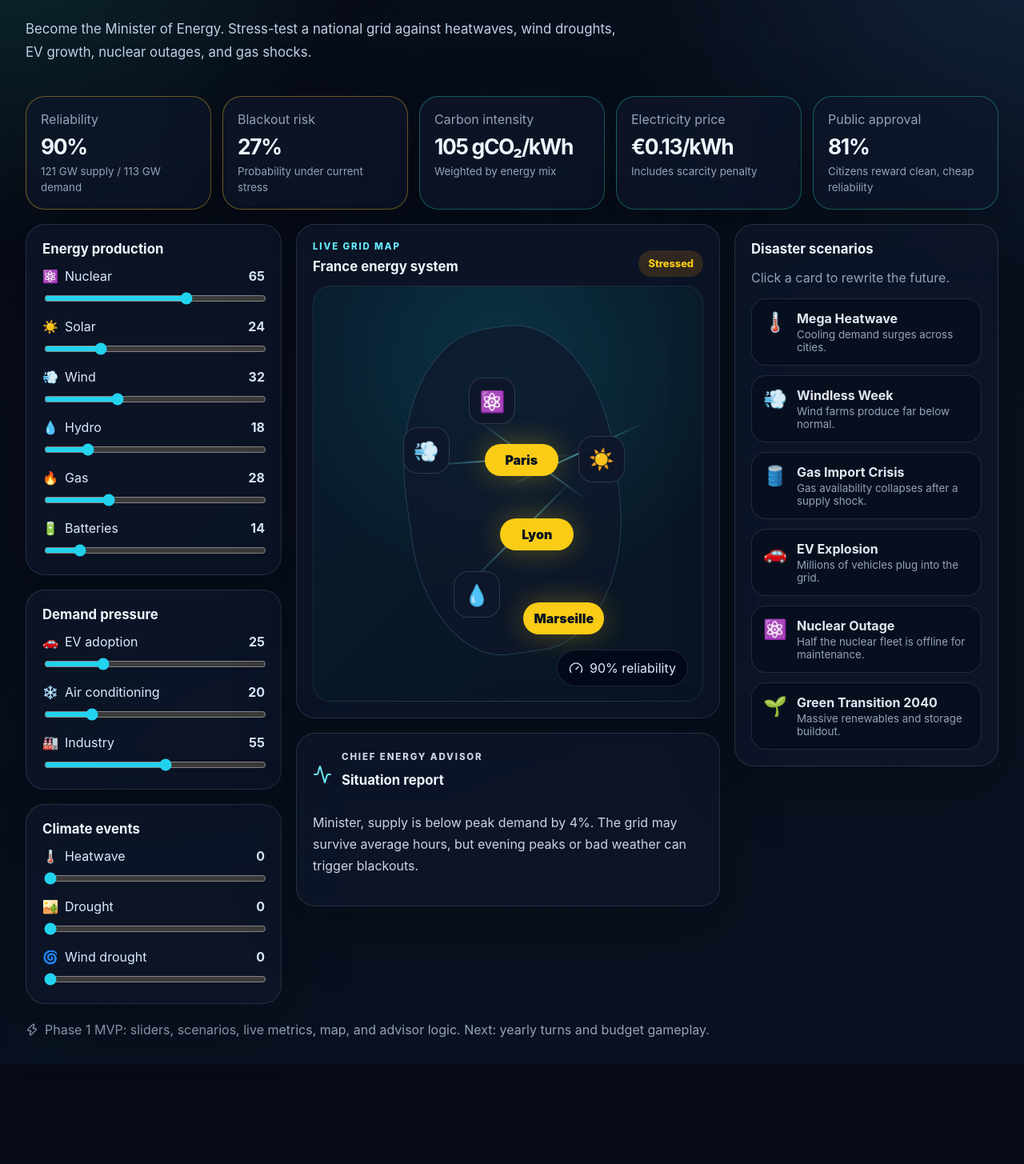
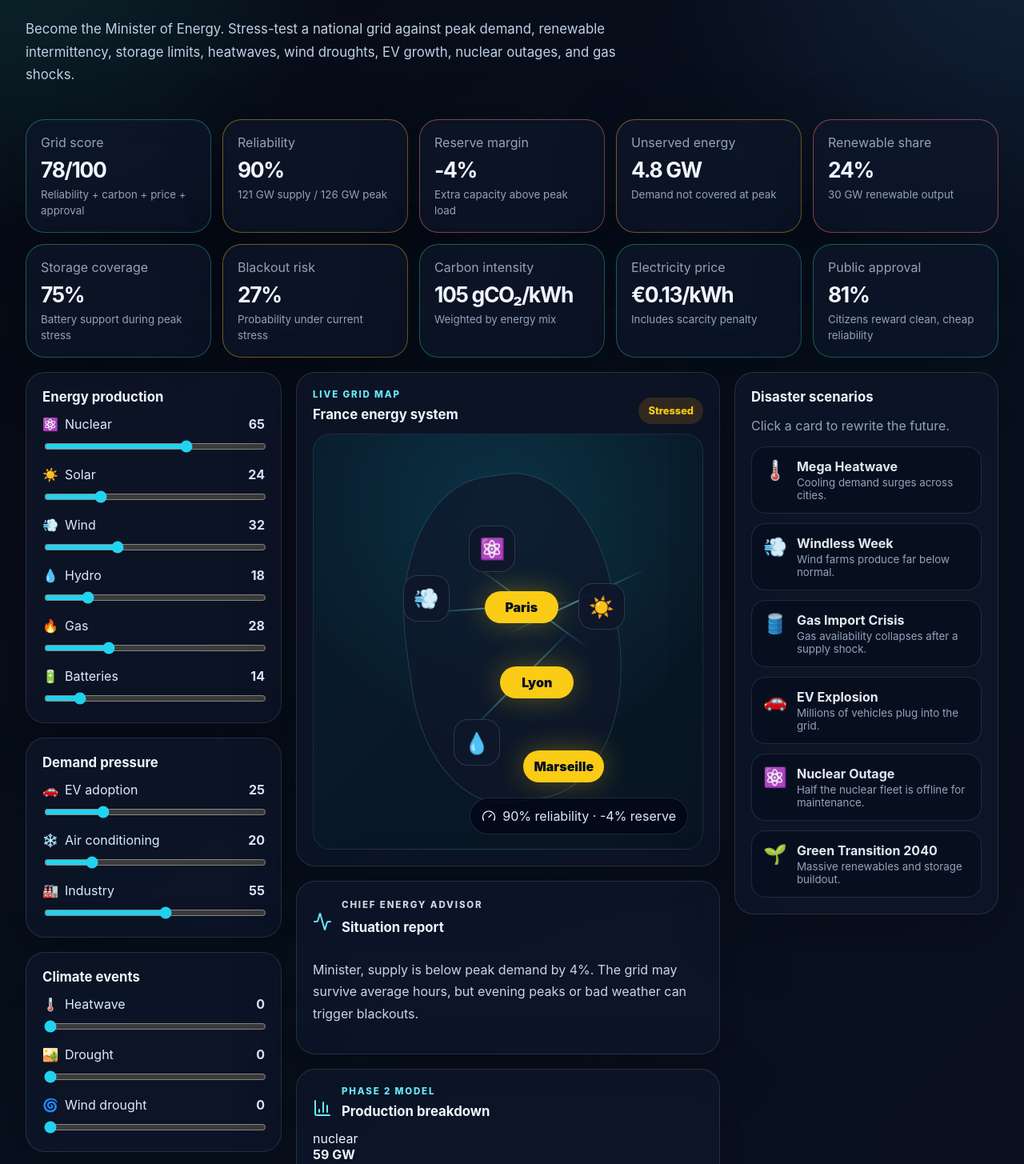
Before and after one commit to Myoxsis/Watt-If, a React (Vite) app: page / in a window 1280 px wide. Shown: the part 135-1590 px from the top of the page at 80% size. Before the commit the page ends 1466 px from the top, so only its background shows below. Built offline with nearby package versions, Linux system fonts and the light colour scheme.

Commit message:
Expose Phase 2 metrics in UI

```diff
--- a/src/App.tsx
+++ b/src/App.tsx
@@ -1,7 +1,7 @@
 import { useMemo, useState } from 'react';
-import { Activity, BatteryCharging, Factory, Flame, Gauge, RotateCcw, Zap } from 'lucide-react';
+import { Activity, BarChart3, Gauge, RotateCcw, Zap } from 'lucide-react';
 import { scenarios } from './data/scenarios';
-import { buildAdvisorMessage, initialState, simulate, type EnergyState } from './lib/simulator';
+import { buildAdvisorMessage, initialState, simulate, type EnergyState, type Metrics } from './lib/simulator';
 
 const productionControls: Array<{ key: keyof EnergyState; label: string; icon: string }> = [
   { key: 'nuclear', label: 'Nuclear', icon: '⚛️' },
@@ -23,6 +23,11 @@ const eventControls: Array<{ key: keyof EnergyState; label: string; icon: string
   { key: 'drought', label: 'Drought', icon: '🏜️' },
   { key: 'windDrought', label: 'Wind drought', icon: '🌀' },
 ];
+
+function tone(value: number, good: number, warn: number, direction: 'higher' | 'lower' = 'higher') {
+  if (direction === 'higher') return value >= good ? 'good' : value >= warn ? 'warn' : 'bad';
+  return value <= good ? 'good' : value <= warn ? 'warn' : 'bad';
+}
 
 function SliderGroup({
   title,
@@ -70,8 +75,8 @@ function MetricCard({ label, value, detail, tone }: { label: string; value: stri
   );
 }
 
-function GridMap({ status, reliability }: { status: string; reliability: number }) {
-  const cityClass = status === 'Stable' ? 'city stable' : status === 'Stressed' ? 'city stressed' : 'city danger';
+function GridMap({ metrics }: { metrics: Metrics }) {
+  const cityClass = metrics.status === 'Stable' ? 'city stable' : metrics.status === 'Stressed' ? 'city stressed' : 'city danger';
 
   return (
     <section className="map-card">
@@ -80,7 +85,7 @@ function GridMap({ status, reliability }: { status: string; reliability: number
           <p className="eyebrow">Live grid map</p>
           <h2>France energy system</h2>
         </div>
-        <span className={`status-pill ${status === 'Stable' ? 'good' : status === 'Stressed' ? 'warn' : 'bad'}`}>{status}</span>
+        <span className={`status-pill ${metrics.status === 'Stable' ? 'good' : metrics.status === 'Stressed' ? 'warn' : 'bad'}`}>{metrics.status}</span>
       </div>
 
       <div className="grid-map" aria-label="Stylized country grid map">
@@ -97,8 +102,36 @@ function GridMap({ status, reliability }: { status: string; reliability: number
         <div className={`${cityClass} marseille`}>Marseille</div>
         <div className="map-score">
           <Gauge size={18} />
-          {reliability}% reliability
+          {metrics.reliability}% reliability · {metrics.reserveMargin}% reserve
         </div>
+      </div>
+    </section>
+  );
+}
+
+function Breakdown({ metrics }: { metrics: Metrics }) {
+  const entries = Object.entries(metrics.production) as Array<[keyof Metrics['production'], number]>;
+  const max = Math.max(...entries.map(([, value]) => value), 1);
+
+  return (
+    <section className="panel breakdown">
+      <div className="advisor-title">
+        <BarChart3 />
+        <div>
+          <p className="eyebrow">Phase 2 model</p>
+          <h2>Production breakdown</h2>
+        </div>
+      </div>
+      <div className="bars">
+        {entries.map(([name, value]) => (
+          <div className="bar-row" key={name}>
+            <span>{name}</span>
+            <div className="bar-track">
+              <div className="bar-fill" style={{ width: `${Math.max(5, (value / max) * 100)}%` }} />
+            </div>
+            <strong>{value} GW</strong>
+          </div>
+        ))}
       </div>
     </section>
   );
@@ -120,8 +153,8 @@ export default function App() {
           <p className="eyebrow">Hackathon energy simulator</p>
           <h1>Watt-If?</h1>
           <p>
-            Become the Minister of Energy. Stress-test a national grid against heatwaves, wind droughts,
-            EV growth, nuclear outages, and gas shocks.
+            Become the Minister of Energy. Stress-test a national grid against peak demand, renewable intermittency,
+            storage limits, heatwaves, wind droughts, EV growth, nuclear outages, and gas shocks.
           </p>
         </div>
         <button className="reset-button" onClick={() => setState(initialState)}>
@@ -129,12 +162,17 @@ export default function App() {
         </button>
       </header>
 
-      <section className="metrics-grid">
-        <MetricCard label="Reliability" value={`${metrics.reliability}%`} detail={`${metrics.supply} GW supply / ${metrics.demand} GW demand`} tone={metrics.reliability > 94 ? 'good' : metrics.reliability > 82 ? 'warn' : 'bad'} />
-        <MetricCard label="Blackout risk" value={`${metrics.blackoutRisk}%`} detail="Probability under current stress" tone={metrics.blackoutRisk < 10 ? 'good' : metrics.blackoutRisk < 35 ? 'warn' : 'bad'} />
-        <MetricCard label="Carbon intensity" value={`${metrics.carbon} gCO₂/kWh`} detail="Weighted by energy mix" tone={metrics.carbon < 120 ? 'good' : metrics.carbon < 220 ? 'warn' : 'bad'} />
-        <MetricCard label="Electricity price" value={`€${metrics.price.toFixed(2)}/kWh`} detail="Includes scarcity penalty" tone={metrics.price < 0.22 ? 'good' : metrics.price < 0.34 ? 'warn' : 'bad'} />
-        <MetricCard label="Public approval" value={`${metrics.approval}%`} detail="Citizens reward clean, cheap reliability" tone={metrics.approval > 70 ? 'good' : metrics.approval > 45 ? 'warn' : 'bad'} />
+      <section className="metrics-grid phase-two">
+        <MetricCard label="Grid score" value={`${metrics.score}/100`} detail="Reliability + carbon + price + approval" tone={tone(metrics.score, 76, 54)} />
+        <MetricCard label="Reliability" value={`${metrics.reliability}%`} detail={`${metrics.supply} GW supply / ${metrics.peakDemand} GW peak`} tone={tone(metrics.reliability, 94, 80)} />
+        <MetricCard label="Reserve margin" value={`${metrics.reserveMargin}%`} detail="Extra capacity above peak load" tone={tone(metrics.reserveMargin, 10, 0)} />
+        <MetricCard label="Unserved energy" value={`${metrics.unservedEnergy} GW`} detail="Demand not covered at peak" tone={tone(metrics.unservedEnergy, 0, 8, 'lower')} />
+        <MetricCard label="Renewable share" value={`${metrics.renewableShare}%`} detail={`${metrics.renewableSupply} GW renewable output`} tone={tone(metrics.renewableShare, 55, 30)} />
+        <MetricCard label="Storage coverage" value={`${metrics.storageCoverage}%`} detail="Battery support during peak stress" tone={tone(metrics.storageCoverage, 65, 30)} />
+        <MetricCard label="Blackout risk" value={`${metrics.blackoutRisk}%`} detail="Probability under current stress" tone={tone(metrics.blackoutRisk, 10, 35, 'lower')} />
+        <MetricCard label="Carbon intensity" value={`${metrics.carbon} gCO₂/kWh`} detail="Weighted by energy mix" tone={tone(metrics.carbon, 120, 220, 'lower')} />
+        <MetricCard label="Electricity price" value={`€${metrics.price.toFixed(2)}/kWh`} detail="Includes scarcity penalty" tone={tone(metrics.price, 0.22, 0.34, 'lower')} />
+        <MetricCard label="Public approval" value={`${metrics.approval}%`} detail="Citizens reward clean, cheap reliability" tone={tone(metrics.approval, 70, 45)} />
       </section>
 
       <div className="dashboard">
@@ -145,7 +183,7 @@ export default function App() {
         </aside>
 
         <div className="main-stage">
-          <GridMap status={metrics.status} reliability={metrics.reliability} />
+          <GridMap metrics={metrics} />
 
           <section className="panel advisor">
             <div className="advisor-title">
@@ -157,6 +195,8 @@ export default function App() {
             </div>
             <p>{advisorMessage}</p>
           </section>
+
+          <Breakdown metrics={metrics} />
         </div>
 
         <aside className="panel scenarios-panel">
@@ -175,7 +215,7 @@ export default function App() {
       </div>
 
       <footer className="footer-note">
-        <Zap size={16} /> Phase 1 MVP: sliders, scenarios, live metrics, map, and advisor logic. Next: yearly turns and budget gameplay.
+        <Zap size={16} /> Phase 2: richer supply-demand engine, intermittency, storage support, peak stress, blackout risk, and grid scoring.
       </footer>
     </main>
   );
```
